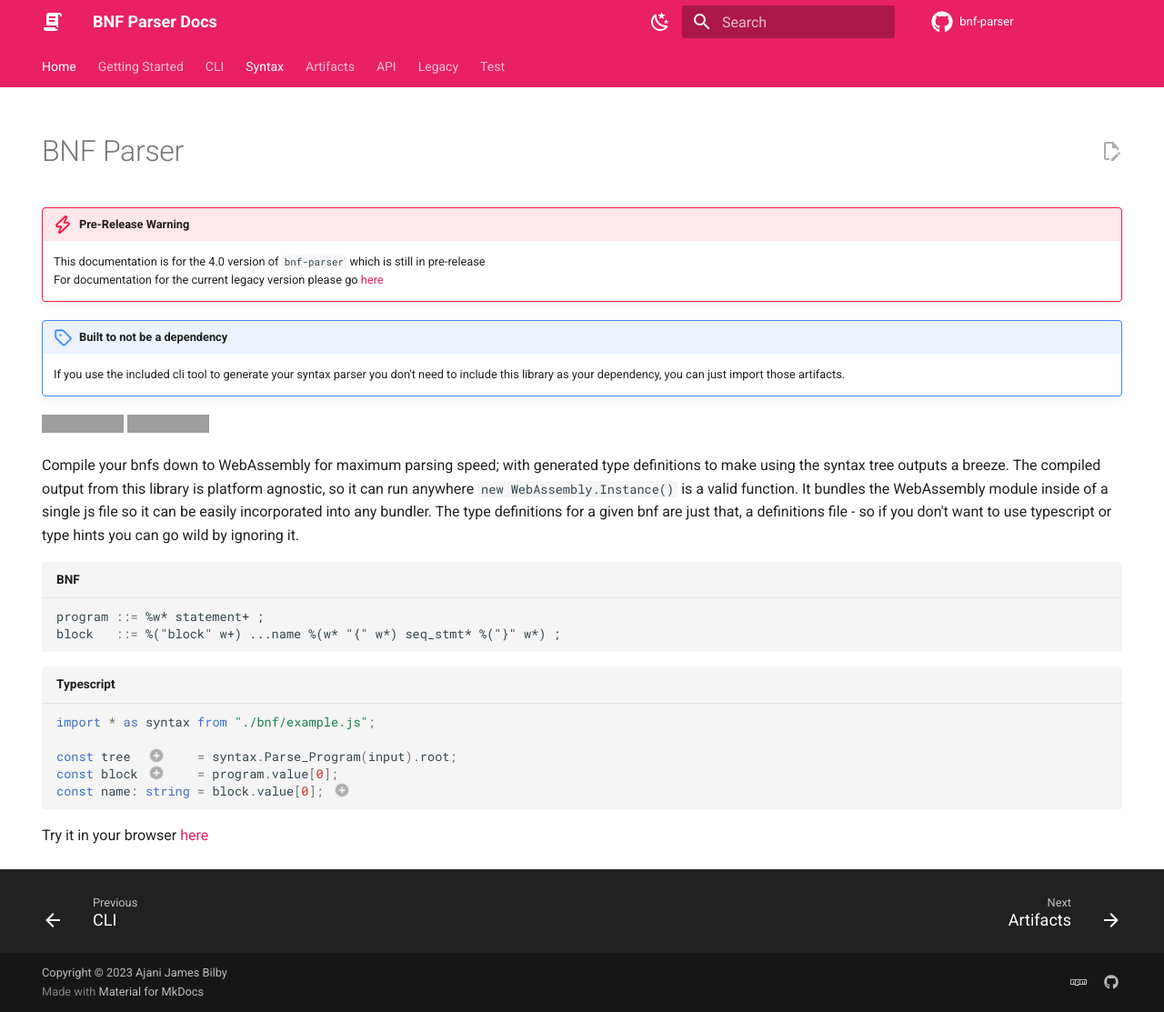
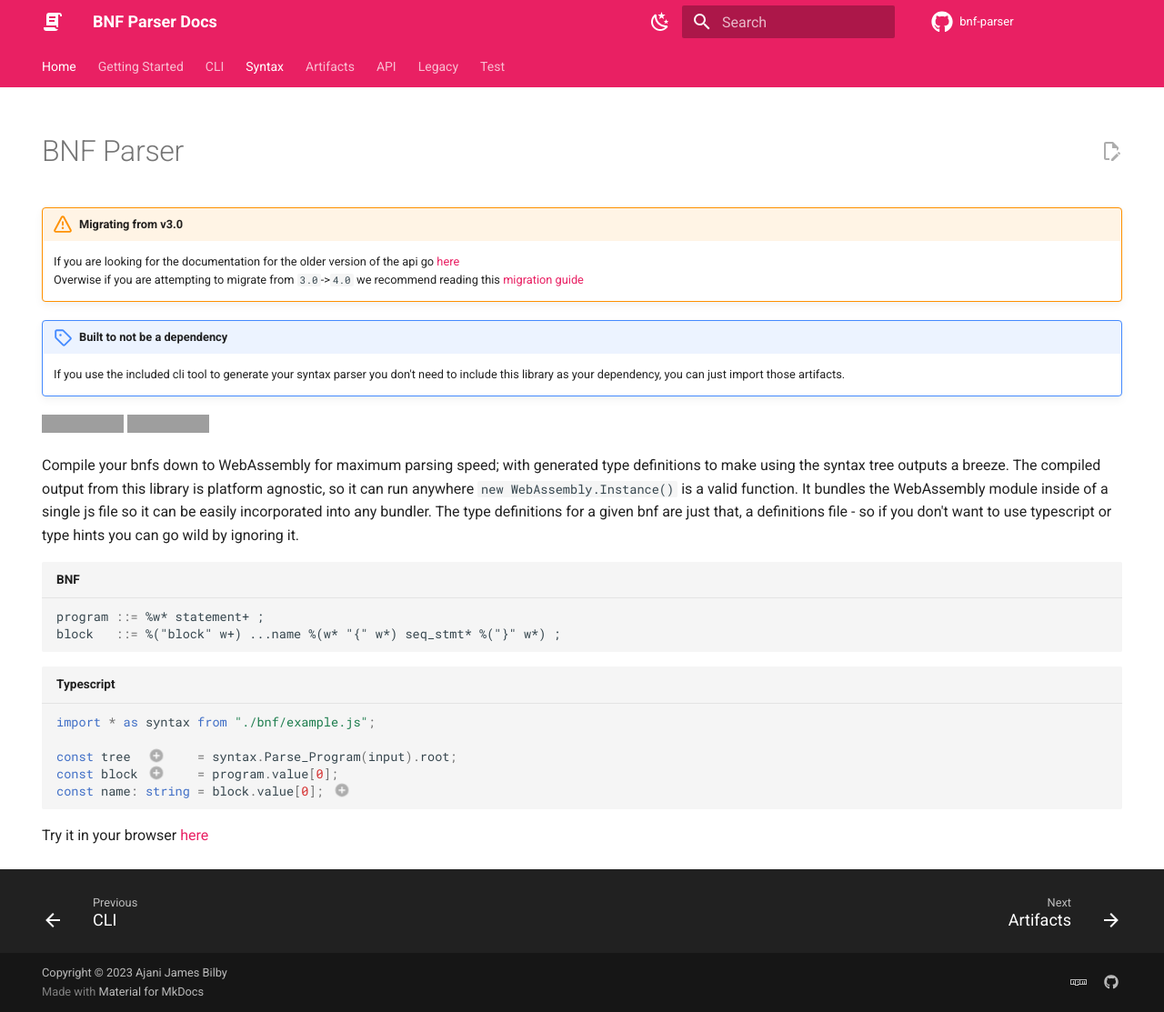
Before and after one commit to AjaniBilby/BNF-parser, an MkDocs documentation site: the page built from docs/source/index.md, in a window 1280 px wide and 1113 px high. Shown: the whole window at 91% size. Built offline with MkDocs 1.6.1 and Material for MkDocs 9.7.7, drawn with Linux system fonts in a browser that asks for light colours; comment, search, counter and statistics services are not loaded; grey boxes are pictures that could not be loaded.

Commit message:
+Migration guide

```diff
--- a/docs/source/index.md
+++ b/docs/source/index.md
@@ -9,10 +9,10 @@ hide:
 
 # BNF Parser
 
-!!! danger "Pre-Release Warning"
+!!! warning "Migrating from v3.0"
 
-    This documentation is for the 4.0 version of `bnf-parser` which is still in pre-release
-    For documentation for the current legacy version please go [here](/legacy)
+    If you are looking for the documentation for the older version of the api go [here](/legacy)
+    Overwise if you are attempting to migrate from `3.0`->`4.0` we recommend reading this [migration guide](/migrate/v4)
 
 !!! note "Built to not be a dependency"
 
```
Also changed, not shown: changelog.md (+2 -0 lines), docs/source/changelog.md (+3 -2 lines), docs/source/migrate/v4.md (added, +9 -0 lines).
